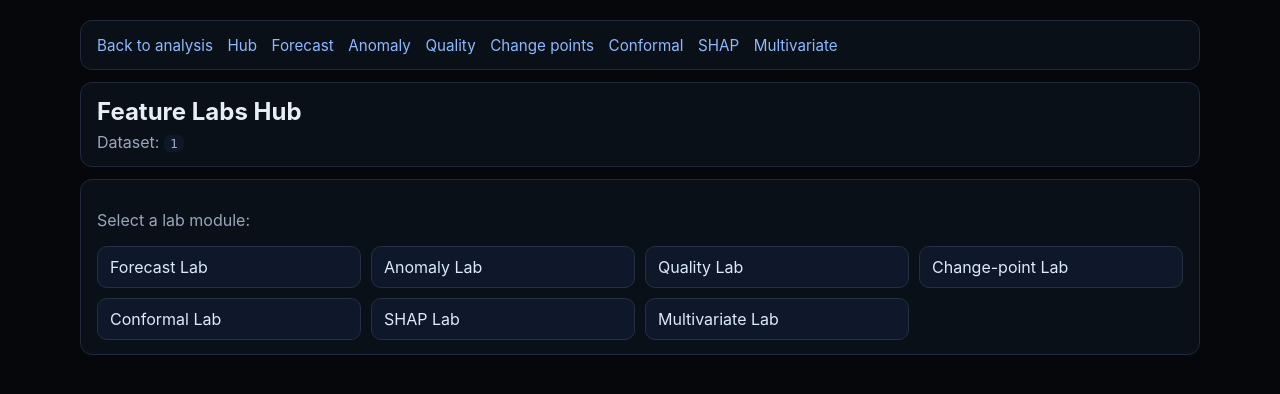
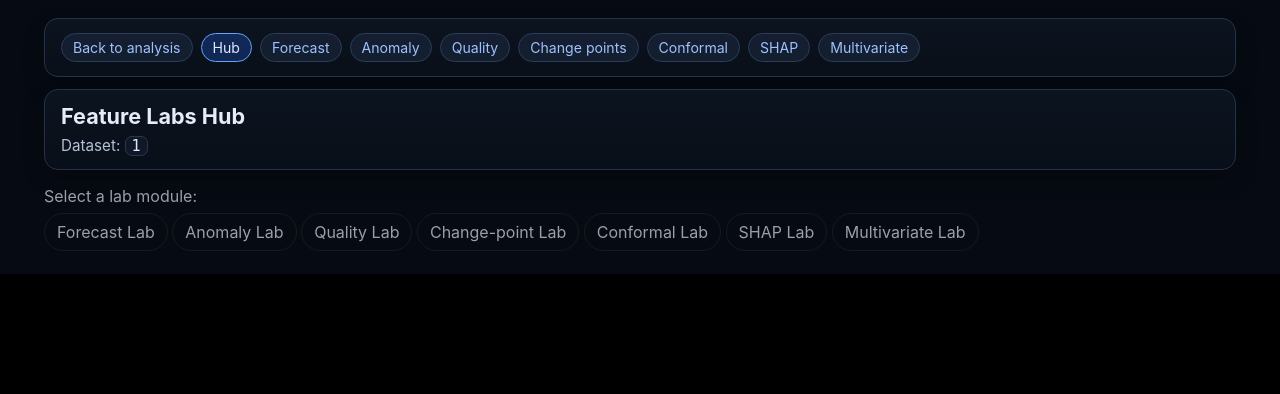
Before and after one commit to Quetzalcoatlus2/Data-analysis, a Flask app: page /labs/1 in a window 1280 px wide. Shown: the top 394 px of the page. Run offline with Flask 3, Linux system fonts and the light colour scheme.

Commit message:
Refactor(research-templates): convert research_base to runtime shell root
Transform templates/research_base.html from inline-styled static scaffold into a runtime shell root with labs metadata data-* attributes, active nav state links, shared stylesheet includes, and deferred runtime script bootstrap.\n\nWhy: establish a single base contract used by every labs page while keeping rendering logic in frontend assets.

```diff
--- a/templates/research_base.html
+++ b/templates/research_base.html
@@ -3,77 +3,46 @@
 <head>
   <meta charset="utf-8" />
   <meta name="viewport" content="width=device-width, initial-scale=1" />
-  <title>{% block title %}Feature Labs{% endblock %}</title>
-  <style>
-    :root { color-scheme: dark; }
-    body {
-      margin: 0;
-      font-family: Inter, Segoe UI, Arial, sans-serif;
-      background: #05070b;
-      color: #e8eef7;
-    }
-    .wrap {
-      max-width: 1120px;
-      margin: 0 auto;
-      padding: 20px 16px 28px;
-    }
-    .card {
-      border: 1px solid #1e293b;
-      border-radius: 12px;
-      background: #0a1018;
-      padding: 14px 16px;
-      margin-bottom: 12px;
-    }
-    .muted { color: #98a6bd; }
-    nav a {
-      color: #8fb8ff;
-      text-decoration: none;
-      margin-right: 10px;
-      font-size: 0.95rem;
-    }
-    nav a:hover { text-decoration: underline; }
-    .lab-grid {
-      display: grid;
-      grid-template-columns: repeat(auto-fit, minmax(230px, 1fr));
-      gap: 10px;
-    }
-    .pill {
-      display: block;
-      border: 1px solid #243041;
-      border-radius: 10px;
-      padding: 10px 12px;
-      background: #0f172a;
-      color: #dbeafe;
-      text-decoration: none;
-    }
-    .pill:hover { border-color: #60a5fa; }
-    code {
-      background: #0f172a;
-      border-radius: 6px;
-      padding: 1px 6px;
-    }
-  </style>
+  <title>{% block title %}Research Labs{% endblock %}</title>
+  <link rel="stylesheet" href="{{ url_for('static', filename='css/style.css') }}" />
+  <link rel="stylesheet" href="{{ url_for('static', filename='css/research_labs.css') }}" />
 </head>
 <body>
-  <div class="wrap">
-    <nav class="card">
-      <a href="{{ url_for('pages.analyze_file', filename=filename, display=display_name, selected_col=selected_col) }}">Back to analysis</a>
-      <a href="{{ url_for('pages.labs_hub', filename=filename, display=display_name, column=selected_col) }}">Hub</a>
-      <a href="{{ url_for('pages.labs_forecast_lab', filename=filename, display=display_name, column=selected_col) }}">Forecast</a>
-      <a href="{{ url_for('pages.labs_anomaly_lab', filename=filename, display=display_name, column=selected_col) }}">Anomaly</a>
-      <a href="{{ url_for('pages.labs_quality_lab', filename=filename, display=display_name, column=selected_col) }}">Quality</a>
-      <a href="{{ url_for('pages.labs_change_point_lab', filename=filename, display=display_name, column=selected_col) }}">Change points</a>
-      <a href="{{ url_for('pages.labs_conformal_lab', filename=filename, display=display_name, column=selected_col) }}">Conformal</a>
-      <a href="{{ url_for('pages.labs_shap_lab', filename=filename, display=display_name, column=selected_col) }}">SHAP</a>
-      <a href="{{ url_for('pages.labs_multivariate_lab', filename=filename, display=display_name, column=selected_col) }}">Multivariate</a>
+  <div
+    class="labs-wrap"
+    id="labs-root"
+    data-filename="{{ filename }}"
+    data-display-name="{{ display_name }}"
+    data-selected-col="{{ selected_col }}"
+    data-active-lab="{{ active_lab }}"
+    data-forecast-pct="{{ forecast_pct }}"
+    data-contamination="{{ contamination }}"
+  >
+    <nav class="labs-nav labs-card">
+      <a class="labs-nav-link" href="{{ url_for('pages.analyze_file', filename=filename, display=display_name, selected_col=selected_col) }}">Back to analysis</a>
+      <a class="labs-nav-link{% if active_lab == 'hub' %} is-active{% endif %}" href="{{ url_for('pages.labs_hub', filename=filename, display=display_name, column=selected_col, forecast_pct=forecast_pct, contamination=contamination) }}">Hub</a>
+      <a class="labs-nav-link{% if active_lab == 'forecast' %} is-active{% endif %}" href="{{ url_for('pages.labs_forecast_lab', filename=filename, display=display_name, column=selected_col, forecast_pct=forecast_pct, contamination=contamination) }}">Forecast</a>
+      <a class="labs-nav-link{% if active_lab == 'anomaly' %} is-active{% endif %}" href="{{ url_for('pages.labs_anomaly_lab', filename=filename, display=display_name, column=selected_col, forecast_pct=forecast_pct, contamination=contamination) }}">Anomaly</a>
+      <a class="labs-nav-link{% if active_lab == 'quality' %} is-active{% endif %}" href="{{ url_for('pages.labs_quality_lab', filename=filename, display=display_name, column=selected_col, forecast_pct=forecast_pct, contamination=contamination) }}">Quality</a>
+      <a class="labs-nav-link{% if active_lab == 'change-points' %} is-active{% endif %}" href="{{ url_for('pages.labs_change_point_lab', filename=filename, display=display_name, column=selected_col, forecast_pct=forecast_pct, contamination=contamination) }}">Change points</a>
+      <a class="labs-nav-link{% if active_lab == 'conformal' %} is-active{% endif %}" href="{{ url_for('pages.labs_conformal_lab', filename=filename, display=display_name, column=selected_col, forecast_pct=forecast_pct, contamination=contamination) }}">Conformal</a>
+      <a class="labs-nav-link{% if active_lab == 'shap' %} is-active{% endif %}" href="{{ url_for('pages.labs_shap_lab', filename=filename, display=display_name, column=selected_col, forecast_pct=forecast_pct, contamination=contamination) }}">SHAP</a>
+      <a class="labs-nav-link{% if active_lab == 'multivariate' %} is-active{% endif %}" href="{{ url_for('pages.labs_multivariate_lab', filename=filename, display=display_name, column=selected_col, forecast_pct=forecast_pct, contamination=contamination) }}">Multivariate</a>
     </nav>
 
-    <section class="card">
-      <h1 style="margin: 0 0 6px;">{% block heading %}Feature Labs{% endblock %}</h1>
-      <p class="muted" style="margin: 0;">Dataset: <code>{{ display_name }}</code>{% if selected_col %} · Column: <code>{{ selected_col }}</code>{% endif %}</p>
+    <section class="labs-card labs-hero">
+      <h1 class="labs-title">{% block heading %}Research Labs{% endblock %}</h1>
+      <p class="labs-subtitle">
+        Dataset: <code>{{ display_name }}</code>
+        {% if selected_col %}
+          · Selected column: <code>{{ selected_col }}</code>
+        {% endif %}
+      </p>
     </section>
 
     {% block body %}{% endblock %}
   </div>
+
+  <script src="{{ url_for('static', filename='js/research_labs.js') }}" defer></script>
 </body>
 </html>
```
